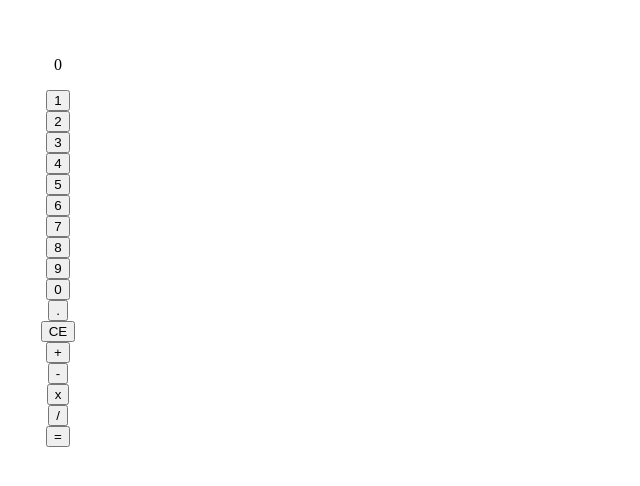
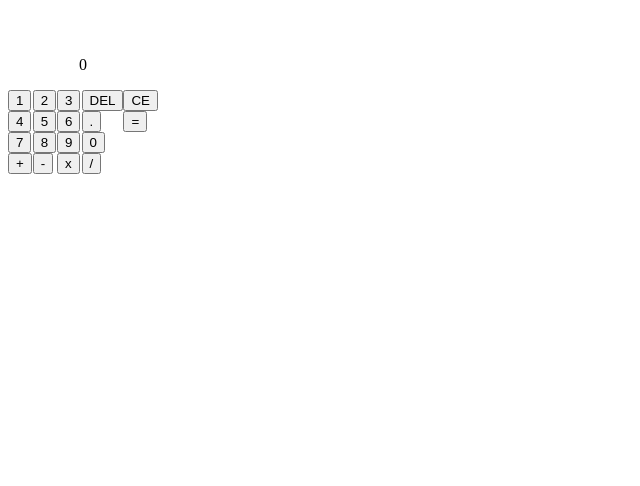
Before and after one commit to wpj0110/odin-calculator, a plain HTML site: page index.html in a window 1280 px wide. Shown: the whole page, without its empty margins (0-640 px from the left). Drawn offline with Linux system fonts and the light colour scheme.

Commit message:
More bug fixes in calculator.js. Flexboxes added

```diff
--- a/calculator.js
+++ b/calculator.js
@@ -114,10 +114,12 @@ function equalClick(){
 
 function display(inputNumber){
     let displayText = document.getElementById("display").textContent;
-    console.log("display is: "+displayText);
+    console.log("previous display is: "+displayText);
     if (displayText == 0 && inputNumber == 101){ //case where initial display is 0 and a decimal point has to be added
+        console.log("decimal is added on 0");
         document.getElementById("display").innerText = displayText +".";
     } else if (displayText == 0){ //case where initial display is 0
+        console.log("display is 0");
         if(inputNumber == 101){ //if decimalButton is pressed, add the decimal after the 0
             document.getElementById("display").innerText = displayText + ".";
         } else if (displayText === "0."){
@@ -128,21 +130,25 @@ function display(inputNumber){
             pressedEqual = false;
         }
     } else if (inputNumber == 101){ //case where a decimal point is added
+        console.log("decimal point");
         if (!displayText.includes(".")){ //if it doesn't have the decimal, add it.
             console.log("adding decimal");
             document.getElementById("display").innerText = displayText + ".";
         }
-        //document.getElementById("display").innerText = displayText; //do nothing
     } else if (pressedEqual == true){
+        console.log("pressedEqual == True");
         if(!displayText.includes(".")){
-            console.log("pressedEqual == True");
             document.getElementById("display").innerText = ""+inputNumber;
+            pressedEqual = false;
+        } else{
+            document.getElementById("display").innerText = inputNumber;
             pressedEqual = false;
         }
     } else{
         console.log("concatenating display");
         document.getElementById("display").innerText = displayText + "" + inputNumber;
     }
+    console.log("after display is: "+document.getElementById("display").textContent);
 }
 
 function cleared(){
--- a/index.html
+++ b/index.html
@@ -14,23 +14,36 @@
             <p id="previousCalculation"></p>
             <p id="display">0</p>
         </div>
+        <div class="buttonContainer">
+            <div class="itemBox">
                 <button id="1" onclick="display(1)">1</button>
+                <button id="4" onclick="display(4)">4</button>
+                <button id="7" onclick="display(7)">7</button>
+                <button id="add" onclick="getOperation('+')">+</button>
+             </div>
+             <div class="itemBox">
                 <button id="2" onclick="display(2)">2</button>
+                <button id="5" onclick="display(5)">5</button>
+                <button id="8" onclick="display(8)">8</button>
+                <button id="subtract" onclick="getOperation('-')">-</button>
+             </div>
+            <div class="itemBox">
                 <button id="3" onclick="display(3)">3</button>
-        <button id="4" onclick="display(4)">4</button>
-        <button id="5" onclick="display(5)">5</button>
                 <button id="6" onclick="display(6)">6</button>
-        <button id="7" onclick="display(7)">7</button>
-        <button id="8" onclick="display(8)">8</button>
                 <button id="9" onclick="display(9)">9</button>
+                <button id="multiply" onclick="getOperation('*')">x</button>
+            </div>
+            <div class="itemBox">
+                <button id="backspace">DEL</button>
+                <button id="point" onclick="display(101)">.</button>
                 <button id="0" onclick="display(0)">0</button>
-        <button id="point" onclick="display(101)">.</button>
+                <button id="divide" onclick="getOperation('/')">/</button>
+            </div>
+            <div class="clearEquals">
                 <button id="clear" onclick="cleared()">CE</button>
-        <button id="add" onclick="getOperation('+')">+</button>
-        <button id="subtract" onclick="getOperation('-')">-</button>
-        <button id="multiply" onclick="getOperation('*')">x</button>
-        <button id="divide" onclick="getOperation('/')">/</button>
                 <button id="equals" onclick="equalClick()">=</button>
+            </div>
+        </div>
     </div>
 </body>
 </html>
--- a/style.css
+++ b/style.css
@@ -7,7 +7,10 @@
 }
 
 .calculatorContainer{
-    max-width: 100px;
+    max-width: 150px;
+}
+.buttonContainer{
+    display:flex;
 }
 
 .screen{
```
Lines whose indentation alone changed are shown as unchanged.
